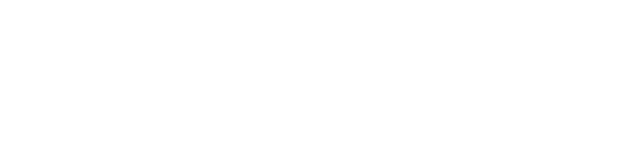
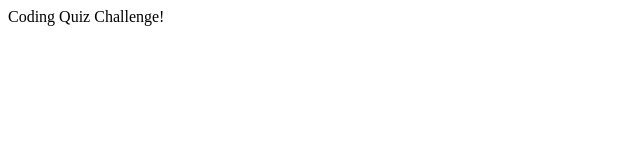
Before and after one commit to sudo-apt-install/Code-Quiz, a plain HTML site: page index.html in a window 1280 px wide. Shown: the whole page, without its empty margins (0-640 px from the left). Drawn offline with Linux system fonts and the light colour scheme.

Commit message:
added css reset document and acknowledgement in README

```diff
--- /dev/null
+++ b/assets/CSS/reset.css
@@ -0,0 +1,48 @@
+/* http://meyerweb.com/eric/tools/css/reset/
+   v2.0 | 20110126
+   License: none (public domain)
+*/
+
+html, body, div, span, applet, object, iframe,
+h1, h2, h3, h4, h5, h6, p, blockquote, pre,
+a, abbr, acronym, address, big, cite, code,
+del, dfn, em, img, ins, kbd, q, s, samp,
+small, strike, strong, sub, sup, tt, var,
+b, u, i, center,
+dl, dt, dd, ol, ul, li,
+fieldset, form, label, legend,
+table, caption, tbody, tfoot, thead, tr, th, td,
+article, aside, canvas, details, embed,
+figure, figcaption, footer, header, hgroup,
+menu, nav, output, ruby, section, summary,
+time, mark, audio, video {
+	margin: 0;
+	padding: 0;
+	border: 0;
+	font-size: 100%;
+	font: inherit;
+	vertical-align: baseline;
+}
+/* HTML5 display-role reset for older browsers */
+article, aside, details, figcaption, figure,
+footer, header, hgroup, menu, nav, section {
+	display: block;
+}
+body {
+	line-height: 1;
+}
+ol, ul {
+	list-style: none;
+}
+blockquote, q {
+	quotes: none;
+}
+blockquote:before, blockquote:after,
+q:before, q:after {
+	content: '';
+	content: none;
+}
+table {
+	border-collapse: collapse;
+	border-spacing: 0;
+}
--- a/assets/CSS/style.css
+++ b/assets/CSS/style.css
@@ -0,0 +1,3 @@
+*{
+    font-family: 'Roboto Slab', serif;
+}
--- a/index.html
+++ b/index.html
@@ -4,7 +4,15 @@
     <meta charset="UTF-8" />
     <meta http-equiv="X-UA-Compatible" content="IE=edge" />
     <meta name="viewport" content="width=device-width, initial-scale=1.0" />
+    <link rel="preconnect" href="https://fonts.googleapis.com" />
+    <link rel="preconnect" href="https://fonts.gstatic.com" crossorigin />
+    <link
+      href="https://fonts.googleapis.com/css2?family=Roboto+Slab:wght@300&display=swap"
+      rel="stylesheet"
+    />
     <title>Coding Quiz</title>
   </head>
-  <body></body>
+  <body>
+    <header>Coding Quiz Challenge!</header>
+  </body>
 </html>
```
Also changed, not shown: 1 other file.
